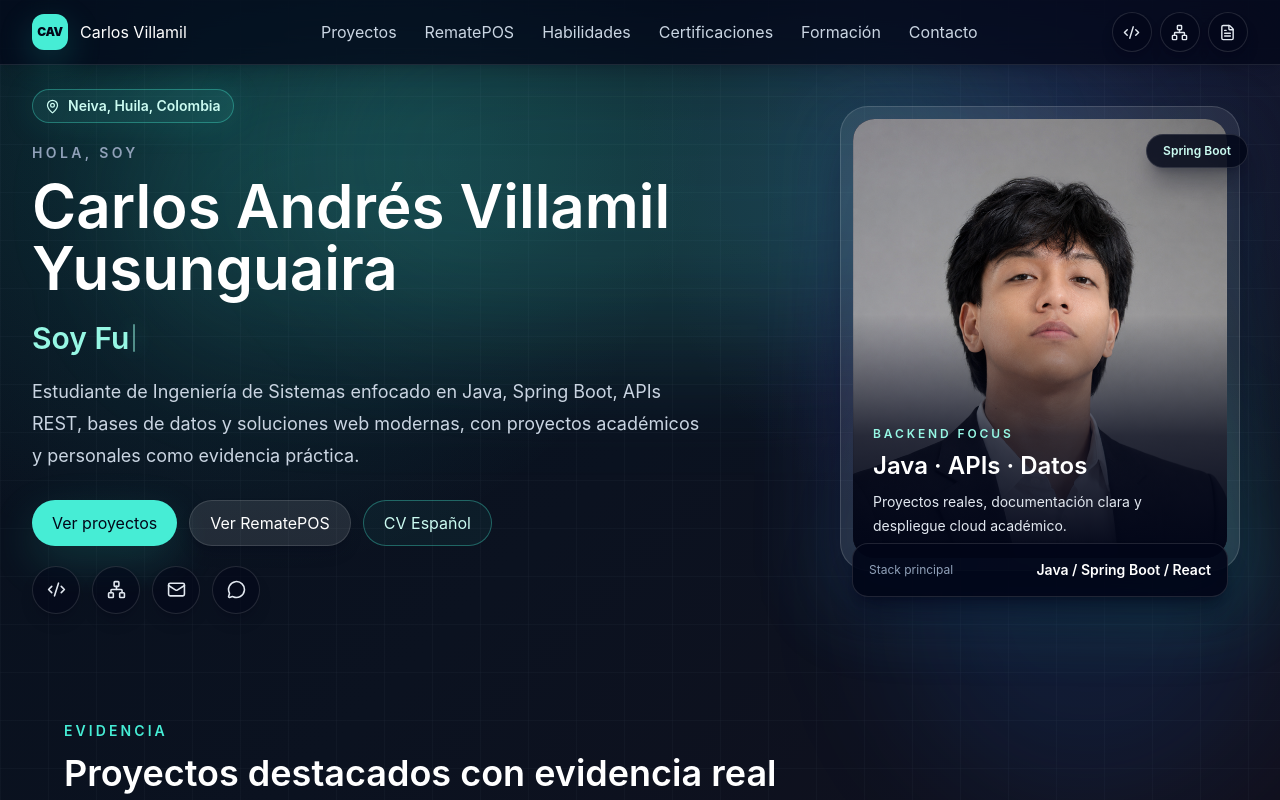
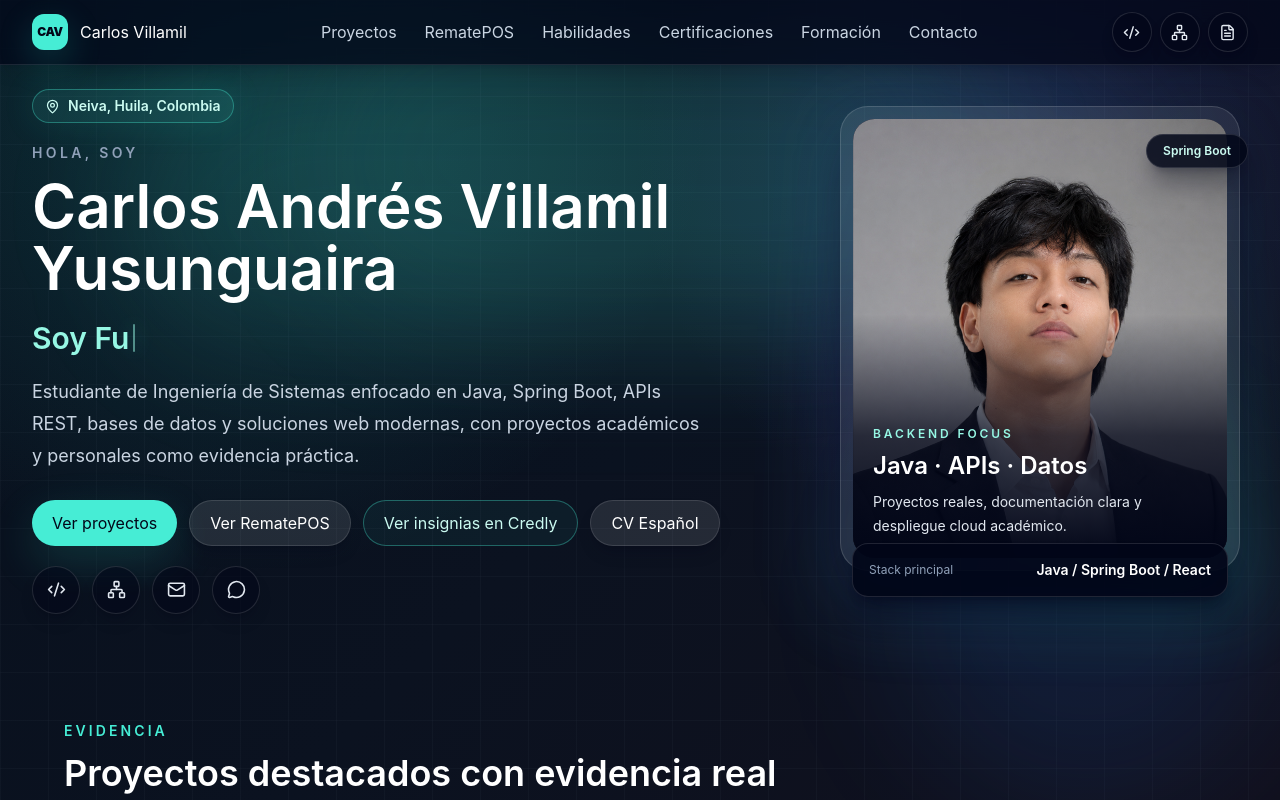
Before and after one commit to pilo77/carlos-villamil-portfolio, a React (Vite) app: page / in a window 1280 px wide. Shown: the top 800 px of the page. Built offline with nearby package versions, Linux system fonts and the light colour scheme.

Commit message:
feat(profile): add verified Credly profile link

```diff
--- a/src/data/profile.ts
+++ b/src/data/profile.ts
@@ -16,6 +16,11 @@ export const primaryActions: ActionLink[] = [
   { label: 'Ver proyectos', href: '#proyectos' },
   { label: 'Ver RematePOS', href: '#caso-rematepos' },
   {
+    label: 'Ver insignias en Credly',
+    href: 'https://www.credly.com/users/carlos-andres-villamil-yusunguaira',
+    newTab: true,
+  },
+  {
     label: 'CV Español',
     href: '/cv/CV_Carlos_Andres_Villamil_Yusunguaira_ES.pdf',
     newTab: true,
@@ -31,6 +36,11 @@ export const socialLinks: ActionLink[] = [
   {
     label: 'LinkedIn',
     href: 'https://www.linkedin.com/in/carlos-andres-villamil-yusunguaira',
+    newTab: true,
+  },
+  {
+    label: 'Credly',
+    href: 'https://www.credly.com/users/carlos-andres-villamil-yusunguaira',
     newTab: true,
   },
   {
@@ -58,6 +68,12 @@ export const contactLinks: ContactLink[] = [
     newTab: true,
   },
   {
+    label: 'Credly',
+    icon: 'credly',
+    href: 'https://www.credly.com/users/carlos-andres-villamil-yusunguaira',
+    newTab: true,
+  },
+  {
     label: 'Correo',
     icon: 'mail',
     href: 'mailto:carlosandresvilla123carlos@gmail.com',
--- a/src/types.ts
+++ b/src/types.ts
@@ -20,7 +20,7 @@ export interface Profile {
   imageAlt: string
 }
 
-export type ContactIconName = 'github' | 'linkedin' | 'mail' | 'whatsapp' | 'file'
+export type ContactIconName = 'github' | 'linkedin' | 'mail' | 'whatsapp' | 'file' | 'credly'
 
 export interface ContactLink extends ActionLink {
   icon: ContactIconName
```
